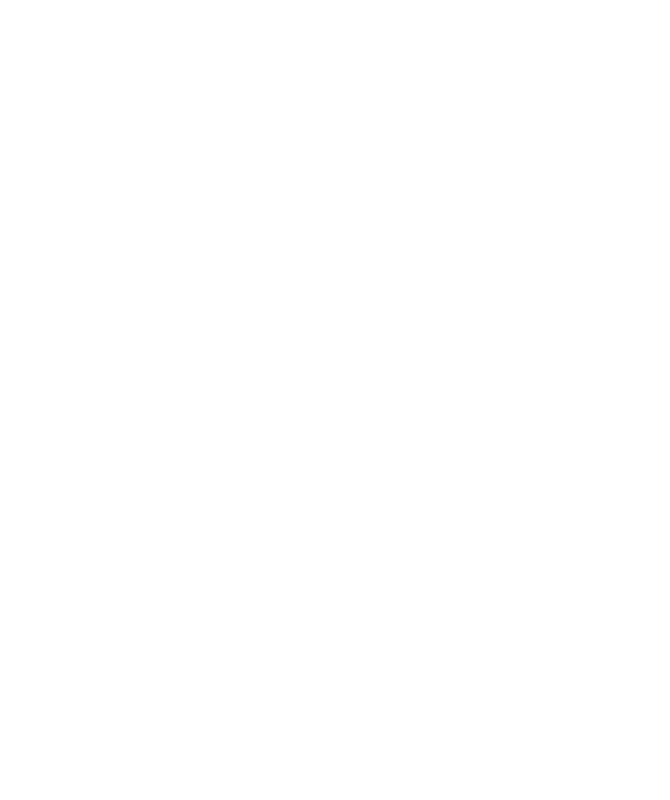
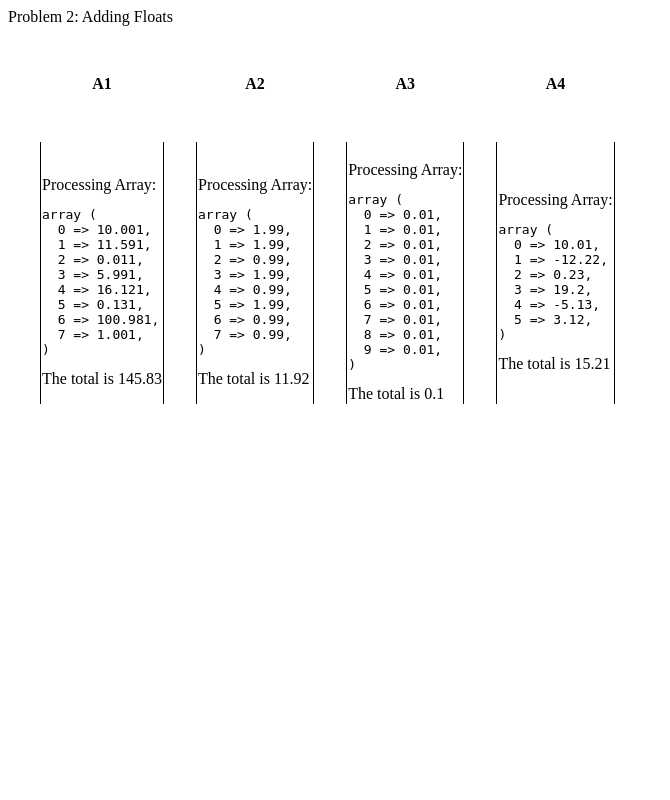
Before and after one commit to jordanNeo/Game-Website, a PHP site: page /M2/problem2.php in a window 1280 px wide. Before the commit the part shown is empty. Shown: the whole page, without its empty margins (0-670 px from the left). Run offline with PHP 8.4, Linux system fonts and the light colour scheme.

Commit message:
hw complete 2

```diff
--- a/public_html/M2/problem1.php
+++ b/public_html/M2/problem1.php
@@ -9,7 +9,7 @@ function processArray($arr) {
     echo "<br>Odds output:<br>";
     for ($i = 0; $i < count($arr); $i++){
         if ($arr[$i]%2 == 1){
-            echo $arr[$i];
+            echo $arr[$i] . " ";
         }
     }
 
--- a/public_html/M2/problem2.php
+++ b/public_html/M2/problem2.php
@@ -0,0 +1,50 @@
+<?php
+$a1 = [10.001, 11.591, 0.011, 5.991, 16.121, 0.131, 100.981, 1.001];
+$a2 = [1.99, 1.99, 0.99, 1.99, 0.99, 1.99, 0.99, 0.99];
+$a3 = [0.01, 0.01, 0.01, 0.01, 0.01, 0.01, 0.01, 0.01, 0.01, 0.01];
+$a4 = [10.01, -12.22, 0.23, 19.20, -5.13, 3.12];
+function getTotal($arr) {
+    echo "<br>Processing Array:<br><pre>" . var_export($arr, true) . "</pre>";
+    $total = 0.00;
+    for ($i = 0; $i < count($arr); $i++){
+        $total += $arr[$i];
+    }
+    $total = round($total, 2);
+    echo "The total is " . var_export($total, true);
+}
+echo "Problem 2: Adding Floats<br>";
+?>
+<table>
+    <thread>
+        <th>A1</th>
+        <th>A2</th>
+        <th>A3</th>
+        <th>A4</th>
+    </thread>
+    <tbody>
+        <tr>
+            <td>
+                <?php getTotal($a1) ?>
+            </td>
+            <td>
+                <?php getTotal($a2) ?>
+            </td>
+            <td>
+                <?php getTotal($a3) ?>
+            </td>
+            <td>
+                <?php getTotal($a4); ?>
+            </td>
+        </tr>
+</table>
+<style>
+    table {
+        border-spacing: 2em 3em;
+        border-collapse: separate;
+    }
+
+    td {
+        border-right: solid 1px black;
+        border-left: solid 1px black;
+    }
+</style>
--- a/public_html/M2/problem3.php
+++ b/public_html/M2/problem3.php
@@ -8,7 +8,7 @@ function bePositive($arr) {
     echo "<br>Processing Array:<br><pre>" . var_export($arr, true) . "</pre>";
     echo "<br>Positive output:<br>";
     for ($i = 0; $i < count($arr); $i++){
-        echo abs($arr[$i]);
+        echo abs($arr[$i]) . " ";
     }
     //TODO use echo to output all of the values as positive (even if they were originally positive)
 
```
